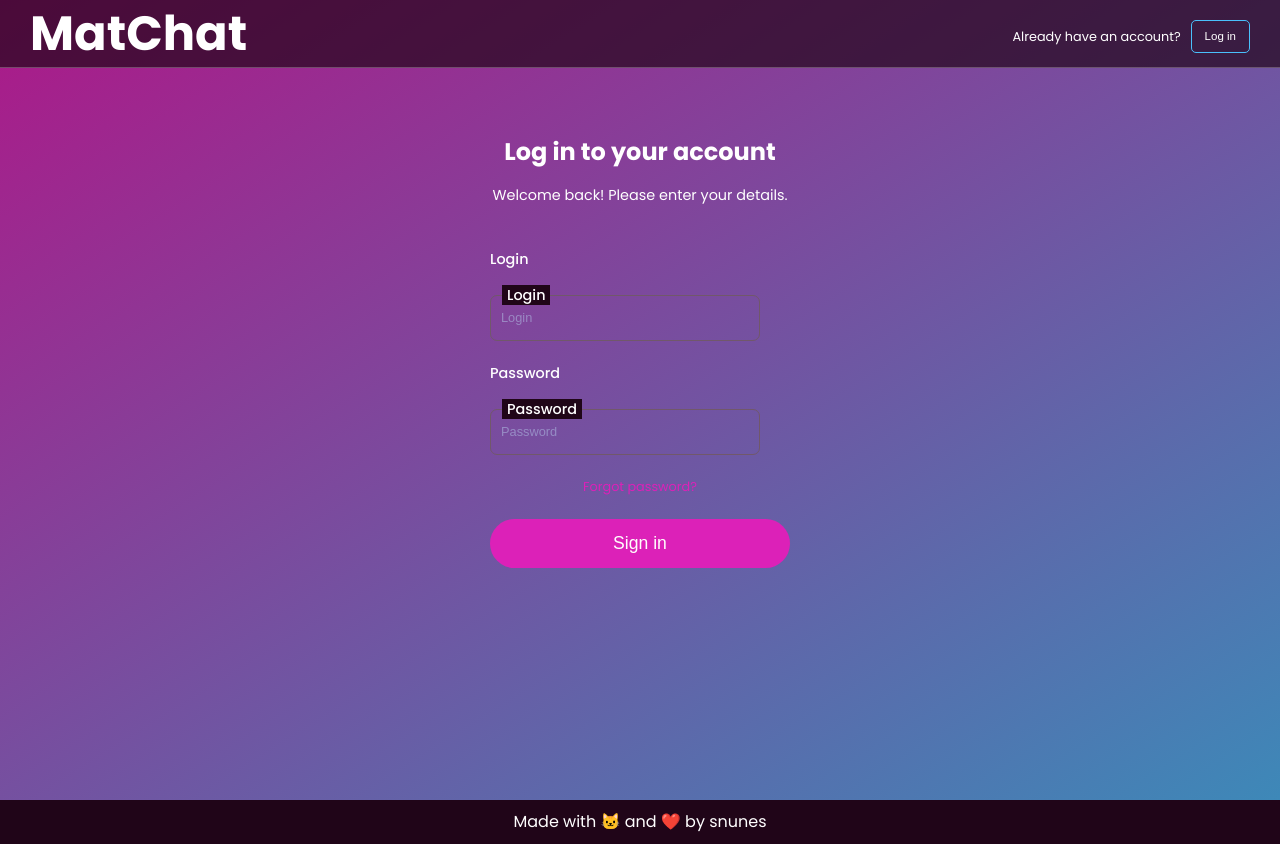
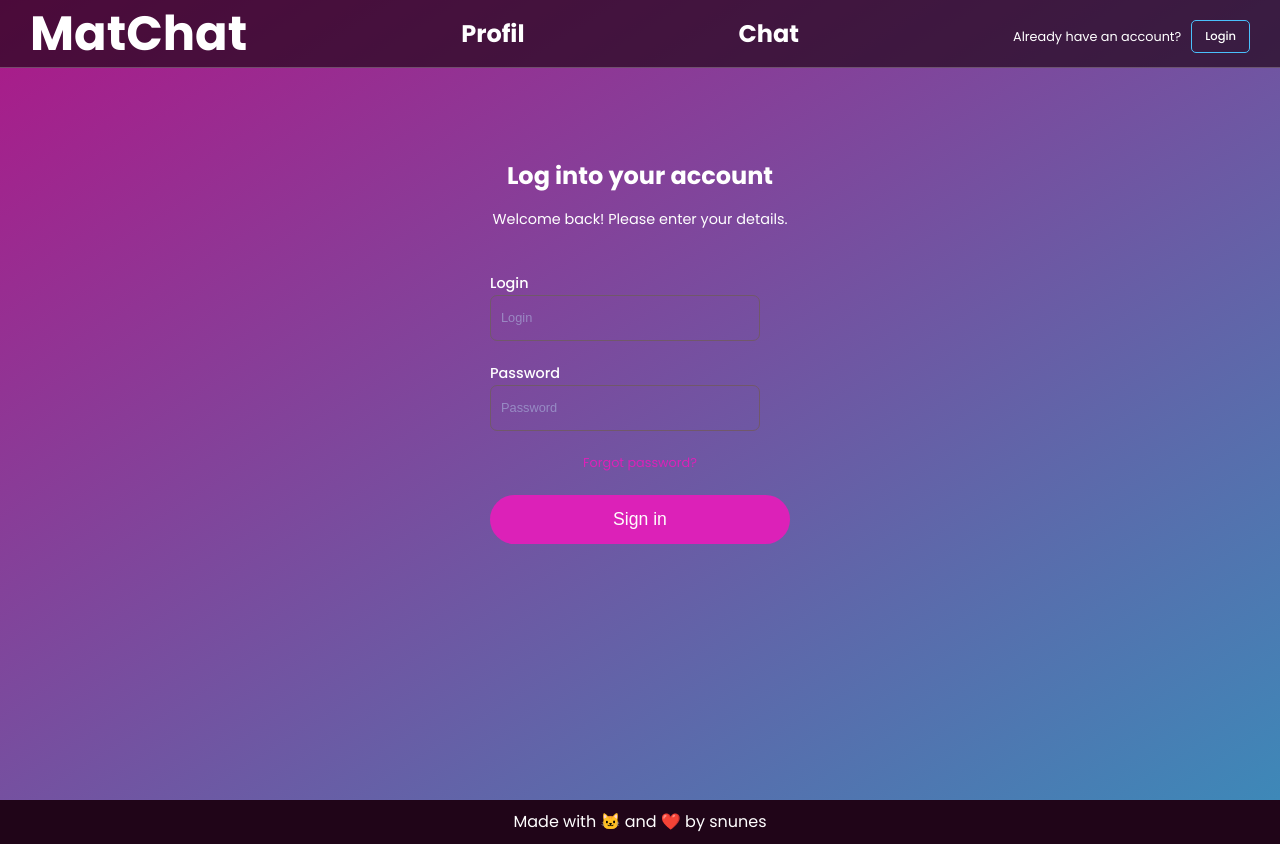
Before and after one commit to Snunesnk/Matcha, a React (Vite) app in the folder front/: page /login in a window 1280 px wide. Built offline with nearby package versions, Linux system fonts and the light colour scheme; a web font is replaced by a local one.

Commit message:
feat(NavBar): update NavBar + clean code

```diff
--- a/front/src/Components/Button/Button.jsx
+++ b/front/src/Components/Button/Button.jsx
@@ -1,14 +1,21 @@
 import React from 'react'
 import { Link } from 'react-router-dom'
 import KeyboardArrowLeftIcon from '@mui/icons-material/KeyboardArrowLeft'
-
+import { useDispatch } from 'react-redux'
 import './Button.css'
 
 export const AlreadyHaveAccountBtn = () => (
     <div id="already_have_account">
         <label id="alreadyHaveLabel">Already have an account?</label>
-        <Button btnClass="alreadyHaveButton" text="Log in"></Button>
+        <Link to="/login" className="alreadyHaveButton">
+            Login
+        </Link>
     </div>
+)
+
+export const LogoutBtn = () => (
+    // const dispatch = useDispatch()
+    <Button text="logout" btnClass="alreadyHaveButton"/>
 )
 
 export const QuitOnboarding = () => (
@@ -18,8 +25,8 @@ export const QuitOnboarding = () => (
     </Link>
 )
 
-const Button = ({ text, btnClass }) => {
-    return <button className={btnClass + ' btn'}>{text}</button>
+const Button = ({ text, btnClass, setState }) => {
+    return <button className={btnClass + ' btn'} onClick={setState}>{text}</button>
 }
 
 export default Button
--- a/front/src/Components/FormInput/FormInput.jsx
+++ b/front/src/Components/FormInput/FormInput.jsx
@@ -19,7 +19,6 @@ const FormInput = ({
     if (value === '') {
         return (
             <div className="form_input_container">
-                <label className="form_label">{placeholder}</label>
                 <input
                     className="form_input"
                     placeholder={placeholder}
--- a/front/src/Components/Navbar/Navbar.css
+++ b/front/src/Components/Navbar/Navbar.css
@@ -23,10 +23,12 @@
 
 .navTitle {
     color: white;
-    text-align: center;
     font-size: 48px;
     line-height: 48px;
-    margin: 0;
+}
+
+.onglet {
+    color: white;
 }
 
 .log-in-btn-container {
--- a/front/src/Components/Navbar/Navbar.jsx
+++ b/front/src/Components/Navbar/Navbar.jsx
@@ -1,6 +1,6 @@
-import React, { useEffect } from 'react'
+import React from 'react'
 import { Link } from 'react-router-dom'
-import { AlreadyHaveAccountBtn } from '../Button/Button'
+import { AlreadyHaveAccountBtn, LogoutBtn } from '../Button/Button'
 import { useSelector } from 'react-redux'
 import './Navbar.css'
 
@@ -9,11 +9,19 @@ const Navbar = () => {
 
     return (
         <div id="navbar">
-            <Link id="nav-title-container" to="/">
+            <Link id="nav-title-container" to={loggedIn ? "/dashboard" : "/"}>
                 <h3 className="navTitle">MatChat</h3>
             </Link>
+            <Link to="/dashboard/userSettings">
+                <h2 className="onglet">Profil</h2>
+            </Link>
+            <Link to="/dashboard/messages">
+                <h2 className="onglet">Chat</h2>
+            </Link>
             <div className="center log-in-btn-container">
-                {loggedIn == false && <AlreadyHaveAccountBtn />}
+                {loggedIn ?
+                <LogoutBtn /> :
+                <AlreadyHaveAccountBtn />}
             </div>
         </div>
     )
--- a/front/src/Components/UserSettings/UserSettings.css
+++ b/front/src/Components/UserSettings/UserSettings.css
@@ -77,13 +77,6 @@
     color: #dc21b8;
     padding: 0;
 }
-
-.settings-divider {
-    width: 100%;
-    height: 1px;
-    margin: 50px;
-}
-
 .setting-biography {
     width: 100%;
     background-color: #4b3244;
--- a/front/src/Components/UserSettings/UserSettings.jsx
+++ b/front/src/Components/UserSettings/UserSettings.jsx
@@ -201,8 +201,6 @@ const UserSettings = () => {
     return (
         <div id="user-settings">
             <div id="settings-container">
-                <Button text={'Log out'} btnClass="danger" onClick={logOut} />
-                <div className="settings-divider"></div>
                 <h2>Discovery settings</h2>
                 <div className="setting">
                     <div>Show me</div>
@@ -267,7 +265,6 @@ const UserSettings = () => {
                     text={'Save discovery settings'}
                     btnClass={'grey mrg-top-30'}
                 />
-                <div className="settings-divider"></div>
 
                 <h2>Personal infos</h2>
                 <div className="setting">
--- a/front/src/Pages/Login/Login.jsx
+++ b/front/src/Pages/Login/Login.jsx
@@ -11,7 +11,7 @@ const LoginPage = () => {
         <div id="login_page">
             <div id="login-container">
                 <div id="login-welcome">
-                    <h2>Log in to your account</h2>
+                    <h2>Log into your account</h2>
                     <p>Welcome back! Please enter your details.</p>
                 </div>
                 <div className="login-input">
```
Also changed, not shown: 1 other file (tests, documents, lock files or other folders).
